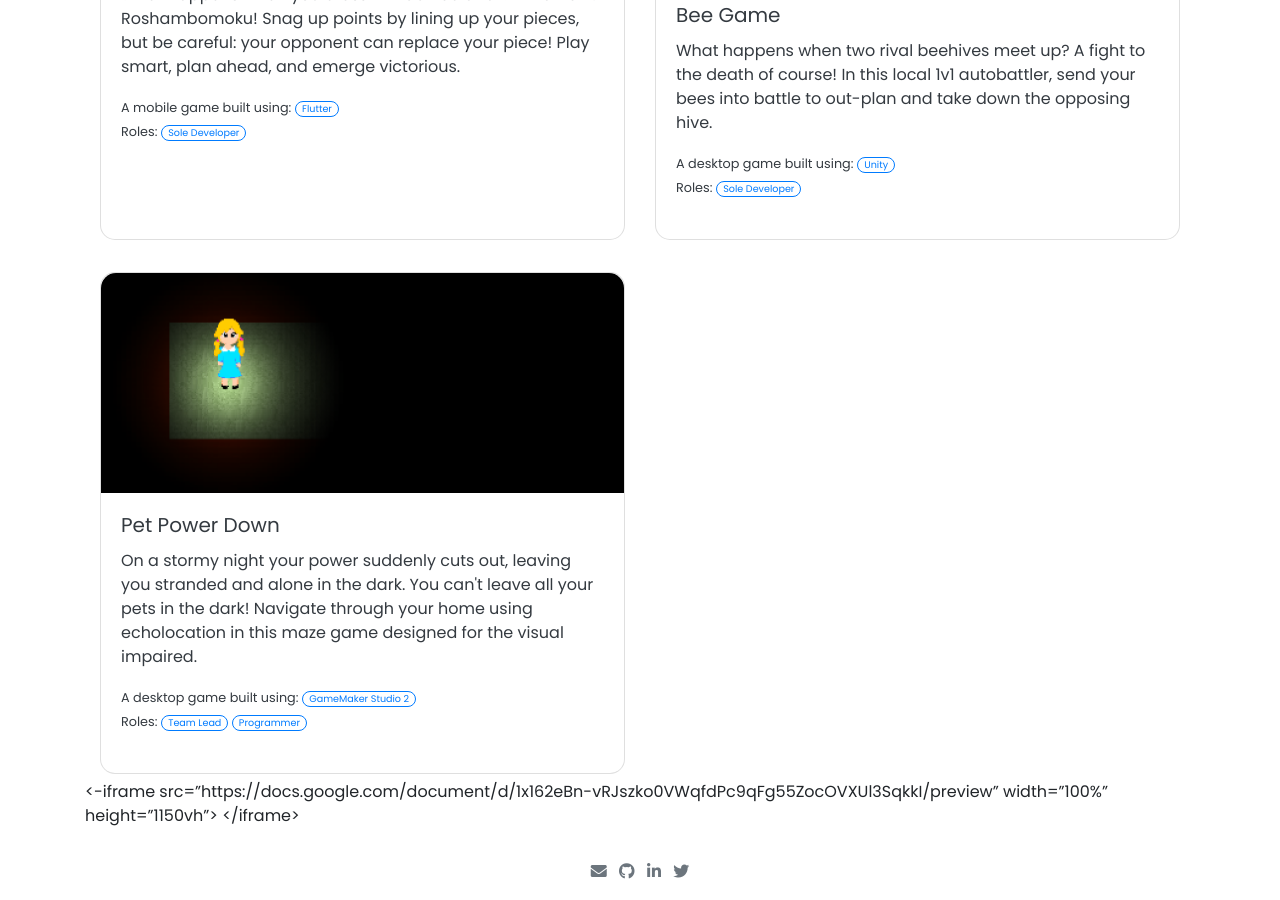
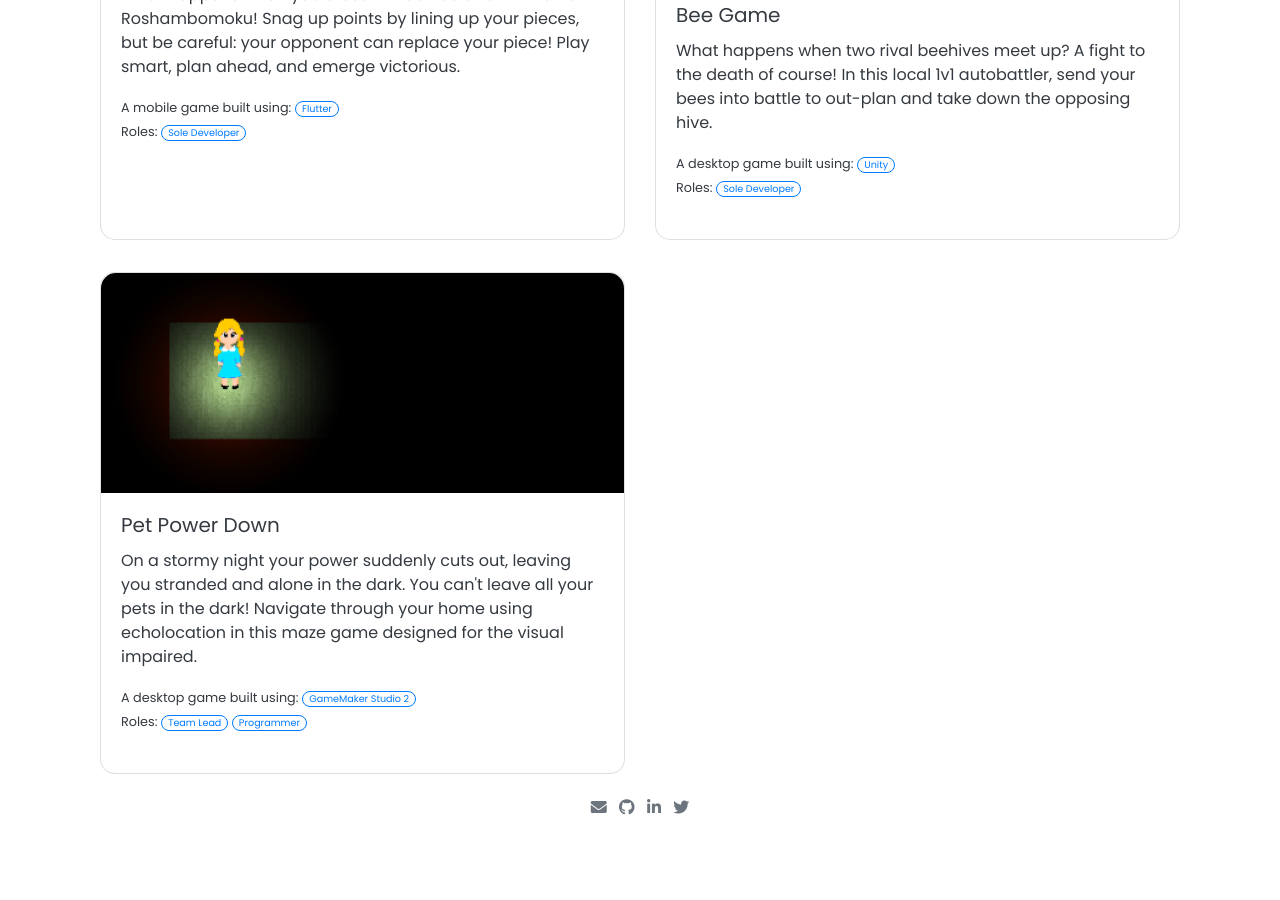
Before and after one commit to rjmarzec/rjmarzec.github.io, a Jekyll site: the page built from pages/projects.md, in a window 1280 px wide and 900 px high, scrolled down 2287 px. Built offline with Jekyll 4.4.1, drawn with Linux system fonts in a browser that asks for light colours; nearby versions of some CDN libraries; after the commit the page ends 3123 px from its top, so only the background shows below that.

Commit message:
removed some leftover text at the bottom of the projects page

```diff
--- a/pages/projects.md
+++ b/pages/projects.md
@@ -7,6 +7,3 @@ regenerate: true
 ---
 
 {% include projects/index.html %}
-
-<-iframe src="https://docs.google.com/document/d/1x162eBn-vRJszko0VWqfdPc9qFg55ZocOVXUl3SqkkI/preview" width="100%" height="1150vh">
-</iframe>
```
